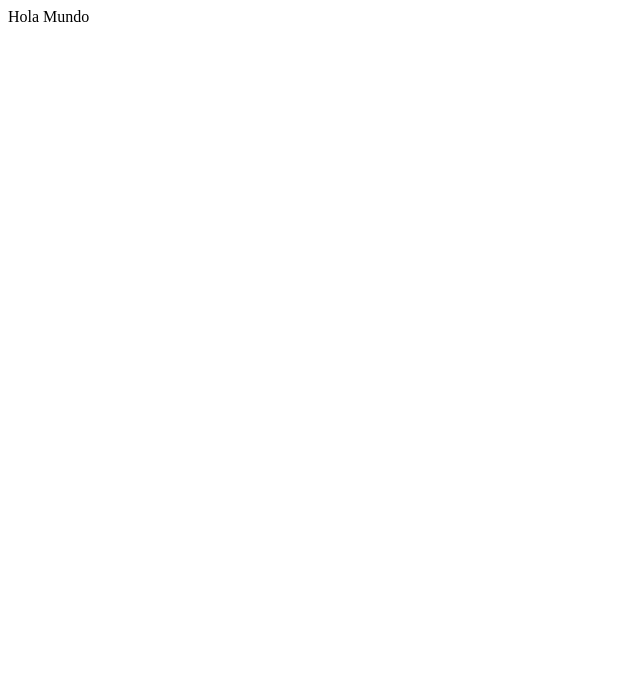
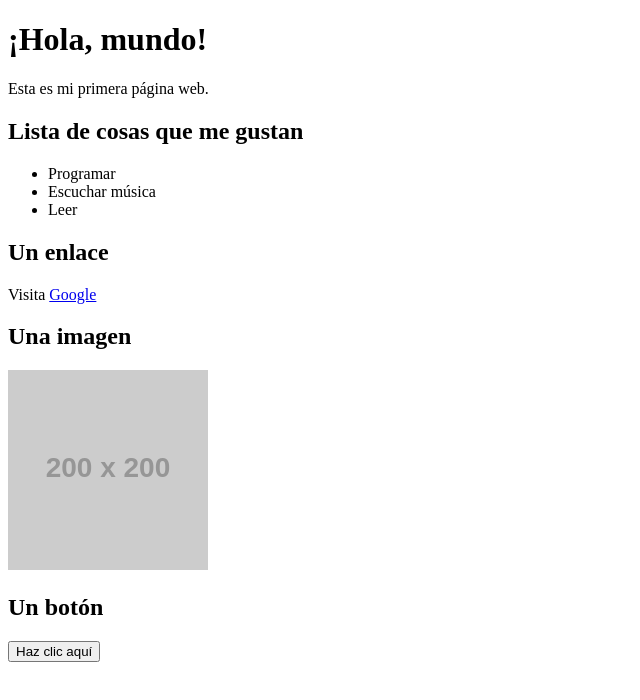
Before and after one commit to sanriceci/ceci, a plain HTML site: page index.html in a window 1280 px wide. Shown: the whole page, without its empty margins (0-640 px from the left). Drawn offline with Linux system fonts and the light colour scheme; placeholder pictures from the web are drawn by us.

Commit message:
Update index.html

```diff
--- a/index.html
+++ b/index.html
@@ -1 +1,28 @@
-Hola Mundo
+<!DOCTYPE html>
+<html lang="es">
+<head>
+    <meta charset="UTF-8">
+    <meta name="viewport" content="width=device-width, initial-scale=1.0">
+    <title>Mi primera página</title>
+</head>
+<body>
+    <h1>¡Hola, mundo!</h1>
+    <p>Esta es mi primera página web.</p>
+
+    <h2>Lista de cosas que me gustan</h2>
+    <ul>
+        <li>Programar</li>
+        <li>Escuchar música</li>
+        <li>Leer</li>
+    </ul>
+
+    <h2>Un enlace</h2>
+    <p>Visita <a href="https://www.google.com" target="_blank">Google</a></p>
+
+    <h2>Una imagen</h2>
+    <img src="https://via.placeholder.com/200" alt="Imagen de ejemplo">
+
+    <h2>Un botón</h2>
+    <button onclick="alert('¡Hola!')">Haz clic aquí</button>
+</body>
+</html>
```
